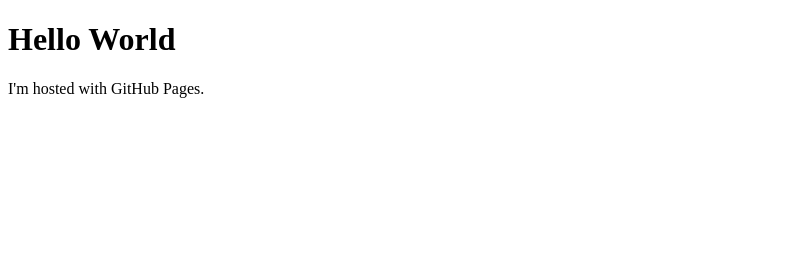
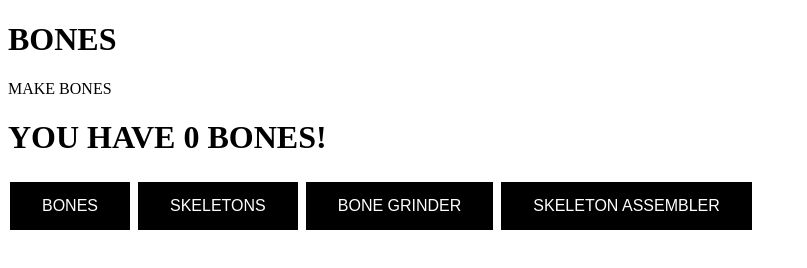
Before and after one commit to ElfLeaderMike/elfleadermike.github.io, a plain HTML site: page index.html in a window 1280 px wide. Shown: the whole page, without its empty margins (0-807 px from the left). Drawn offline with Linux system fonts and the light colour scheme.

Commit message:
basic layout

```diff
--- a/index.html
+++ b/index.html
@@ -14,12 +14,48 @@
   cursor: pointer;
 }
 
-.button1 {background-color: BLACK;} /* Green */
-.button2 {background-color: BLACK;} /* Blue */
+.button1 {background-color: BLACK;}
+.button2 {background-color: BLACK;}
+.button3 {background-color: BLACK;}
+.button4 {background-color: BLACK;}
+
 </style>
 </head>
+
+<head>
+  <script>
+  var BONES = 0;
+    function myFunction() {
+      document.getElementById("BONES").innerHTML = BONES;
+    }
+	function press(button){
+	  document.getElementById("BONES").innerHTML = BONES;
+  	  if(button==1){
+		BONES++;
+	    }
+
+	}
+  </script>
+</head>
+
 <body>
-<h1>Hello World</h1>
-<p>I'm hosted with GitHub Pages.</p>
+<h1>BONES</h1>
+<p>MAKE BONES</p>
+<body onload="myFunction()">
+
+  <h1>YOU HAVE <span id="BONES"></span> BONES!</h1>
+
+</body>
+<!--COUNT OTHER STUFF
+LIST IT ALL OUT
+COST OF BUYING STUFF UNDER BUTTONS
+BUTTONS ARE INVISIBLE UNTIL PREVIOUS BUTTON IS BOUGHT
+-->
+
+<button class="button button1" onclick="press(1)">BONES</button>
+<button class="button button2">SKELETONS</button>
+<button class="button button3">BONE GRINDER</button>
+<button class="button button4">SKELETON ASSEMBLER</button>
+
 </body>
 </html>
```
Also changed, not shown: 1 other file.
